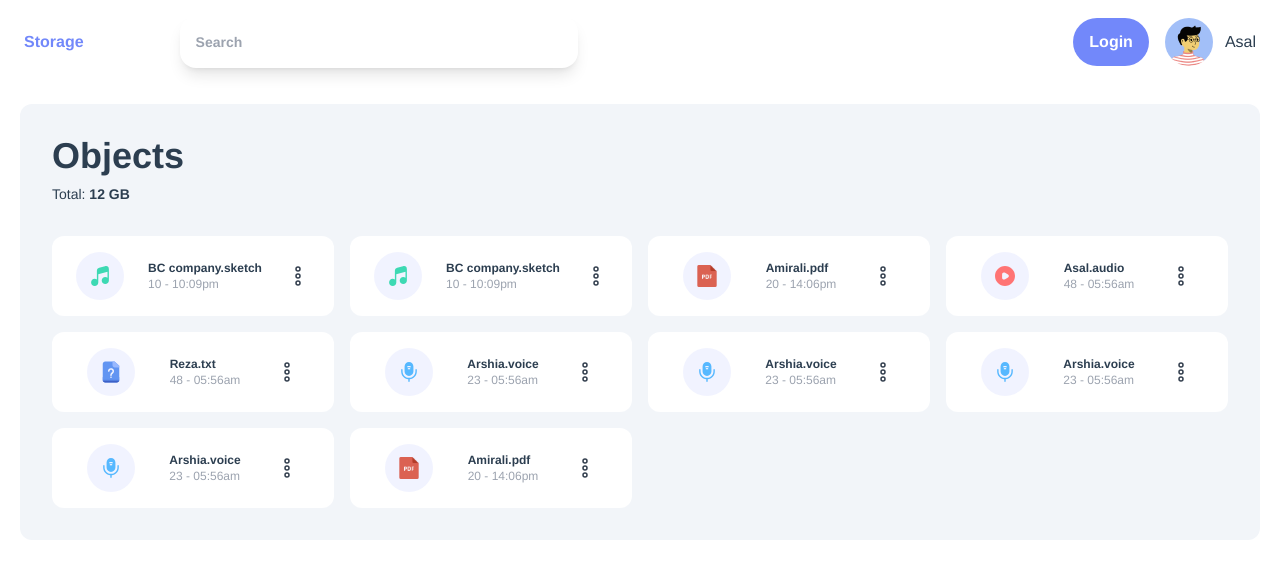
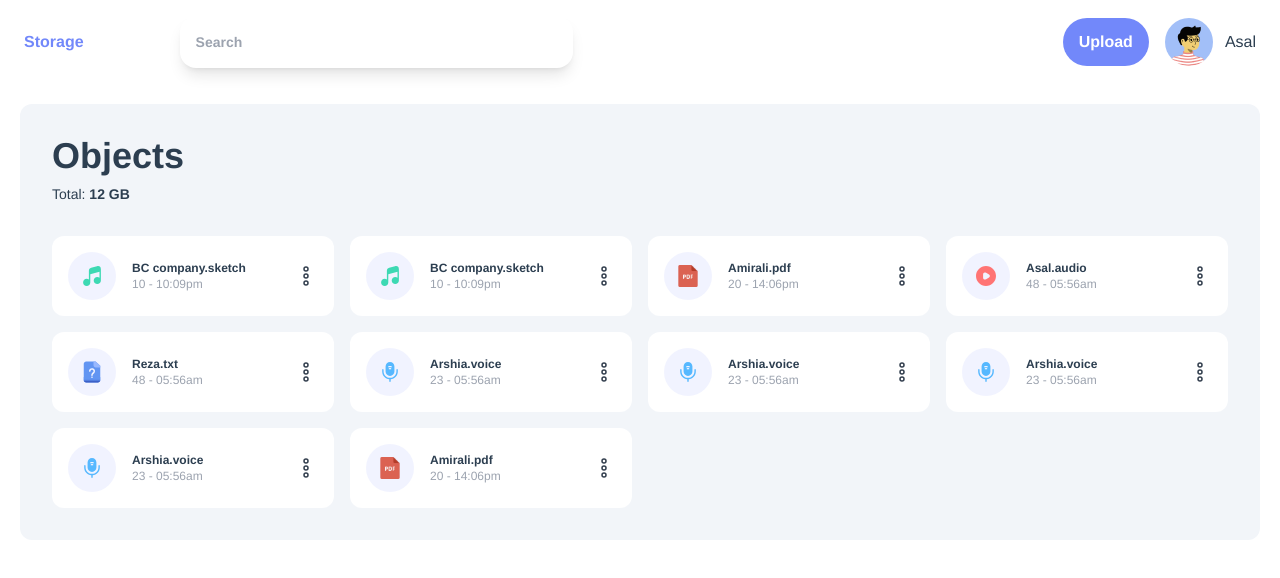
Before and after one commit to liAmirali/UIWeb-final-project-front, a Vue app: page / in a window 1280 px wide. Shown: the top 578 px of the page. Built offline with nearby package versions, Linux system fonts and the light colour scheme.

Commit message:
Upload file from input

```diff
--- a/src/components/modules/objects/ObjectCard.vue
+++ b/src/components/modules/objects/ObjectCard.vue
@@ -1,5 +1,5 @@
 <template>
-  <div class="flex h-20 bg-white rounded-xl justify-evenly items-center">
+  <div class="flex h-20 bg-white rounded-xl items-center px-4">
     <div class="rounded-full bg-cornflower-blue-400/10 size-12 flex items-center justify-center">
       <img v-if="file.type === 'music'" src="../../../assets/icons/File Types/music.svg" alt="" />
       <img v-if="file.type === 'others'" src="../../../assets/icons/File Types/Others.svg" alt="" />
@@ -8,14 +8,14 @@
       <img v-if="file.type === 'audio'" src="../../../assets/icons/File Types/Audio.svg" alt="" />
     </div>
 
-    <div>
+    <div class="px-4">
       <p className="text-xs font-semibold">{{ file.name }}</p>
       <p class="text-gray-400 text-xs">
         {{ file.size + " - " + file.created }}
       </p>
     </div>
 
-    <div>
+    <div class="ml-auto">
       <img src="../../../assets/icons/Line/Option.svg" alt="" />
     </div>
   </div>
--- a/src/components/modules/objects/TheHeader.vue
+++ b/src/components/modules/objects/TheHeader.vue
@@ -7,7 +7,8 @@
       </div>
     </div>
     <div class="flex justify-between gap-x-4">
-      <app-button>Login</app-button>
+      <input type="file" ref="fileInput" @change="handleFileChange" style="display: none" />
+      <app-button @click="triggerFileInput">Upload</app-button>
       <app-avatar :name="user.name" :pictureUrl="user.pictureUrl" />
     </div>
   </div>
@@ -17,6 +18,8 @@
 import AppButton from "@/components/common/buttons/AppButton.vue";
 import AppInput from "@/components/common/inputs/AppInput.vue";
 import AppAvatar from "@/components/common/AppAvatar.vue";
+import { fetcher } from "@/config/api";
+
 export default {
   name: "TheHeader",
   data() {
@@ -32,8 +35,37 @@ export default {
     AppInput,
     AppAvatar,
   },
+  methods: {
+    triggerFileInput() {
+      this.$refs.fileInput.click();
+    },
+    handleFileChange(event) {
+      this.selectedFile = event.target.files[0];
+      this.uploadFile();
+    },
+    uploadFile() {
+      if (!this.selectedFile) return;
+
+      const formData = new FormData();
+      formData.append("object", this.selectedFile);
+
+      console.log("formData:", formData);
+
+      fetcher
+        .put("/objects/upload/", formData, {
+          headers: {
+            "Content-Type": "multipart/form-data",
+          },
+        })
+        .then((response) => {
+          console.log(response.data);
+        })
+        .catch((error) => {
+          console.error(error);
+        });
+    },
+  },
 };
 </script>
 
-<style>
-</style>
+<style></style>
```
